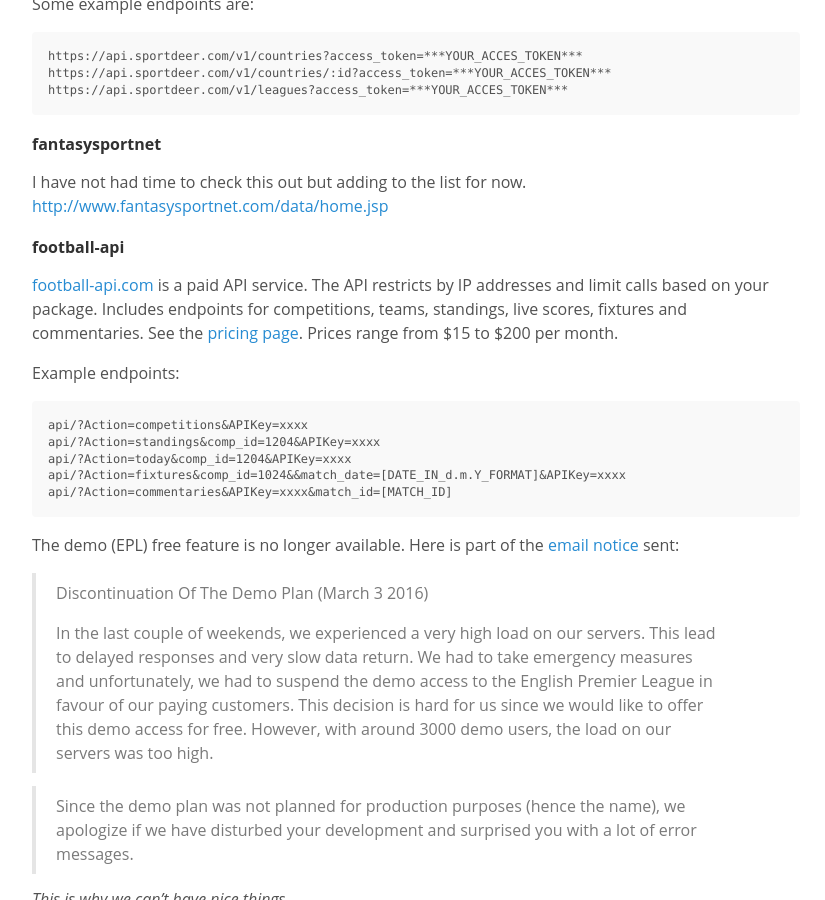
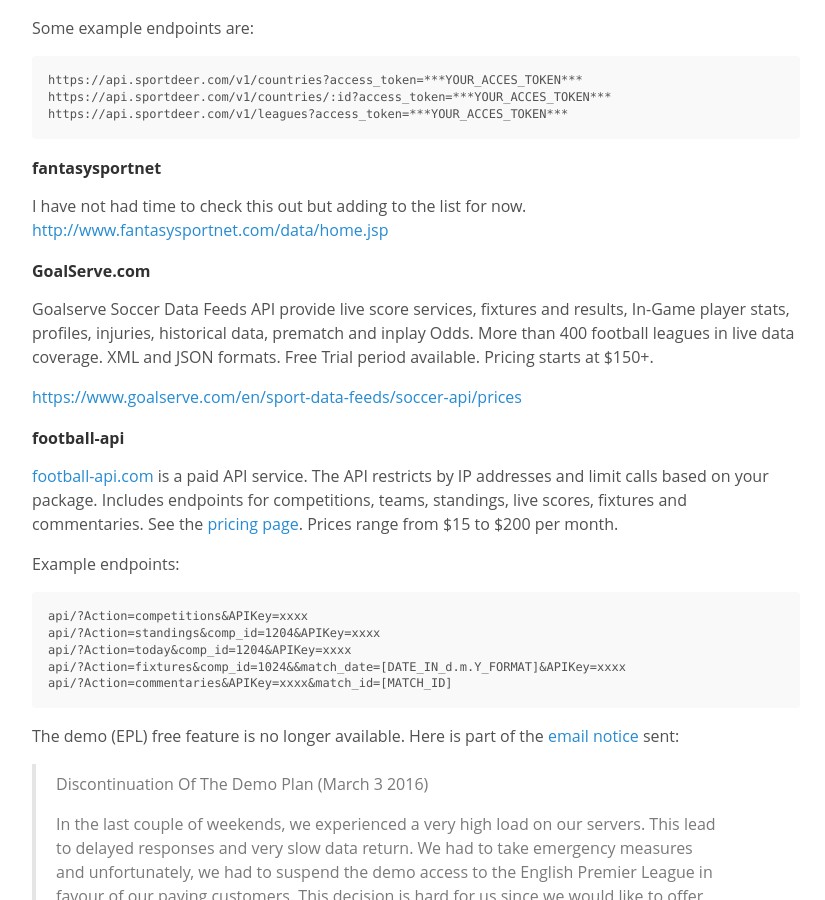
Before and after one commit to jokecamp/jokecamp.com, a Jekyll site: the page built from _posts/2014-03-08-guide-to-football-and-soccer-data-and-apis.markdown, in a window 1280 px wide and 900 px high, scrolled down 5479 px. Shown: the whole window, without its empty margins (224-1049 px from the left). Built offline with Jekyll 4.4.1, drawn with Linux system fonts in a browser that asks for light colours; Markdown is read by kramdown in place of the engine named in the settings; some of the changed text lies outside the part shown.

Commit message:
Added another football api

```diff
--- a/_posts/2014-03-08-guide-to-football-and-soccer-data-and-apis.markdown
+++ b/_posts/2014-03-08-guide-to-football-and-soccer-data-and-apis.markdown
@@ -50,6 +50,7 @@ Jump to a specific source:
   - [apifootball.com](#apifootball)
   - [SportDeer.com](#sportdeer)
   - [fantasysportnet.com](#fantasysportnet)
+  - [Goalserve.com](#goalserve)
 - Other Websites
   - [footballsquads.co.uk](#footballsquads.co.uk)
   - [Rec.Sport.Soccer Statistics Foundation (RSSSF)](#rsssf)
@@ -262,6 +263,13 @@ Some example endpoints are:
 #### fantasysportnet
 
 I have not had time to check this out but adding to the list for now. <http://www.fantasysportnet.com/data/home.jsp>
+
+<a name="goalserve"></a>
+#### GoalServe.com
+
+Goalserve Soccer Data Feeds API provide live score services, fixtures and results, In-Game player stats, profiles, injuries, historical data, prematch and inplay Odds. More than 400 football leagues in live data coverage. XML and JSON formats. Free Trial period available. Pricing starts at $150+.
+
+<https://www.goalserve.com/en/sport-data-feeds/soccer-api/prices>
 
 <a name="footballapi"></a>
 #### football-api
```
Also changed, not shown: other parts of _posts/2014-03-08-guide-to-football-and-soccer-data-and-apis.markdown (+1 -1 lines), 5 other files.
